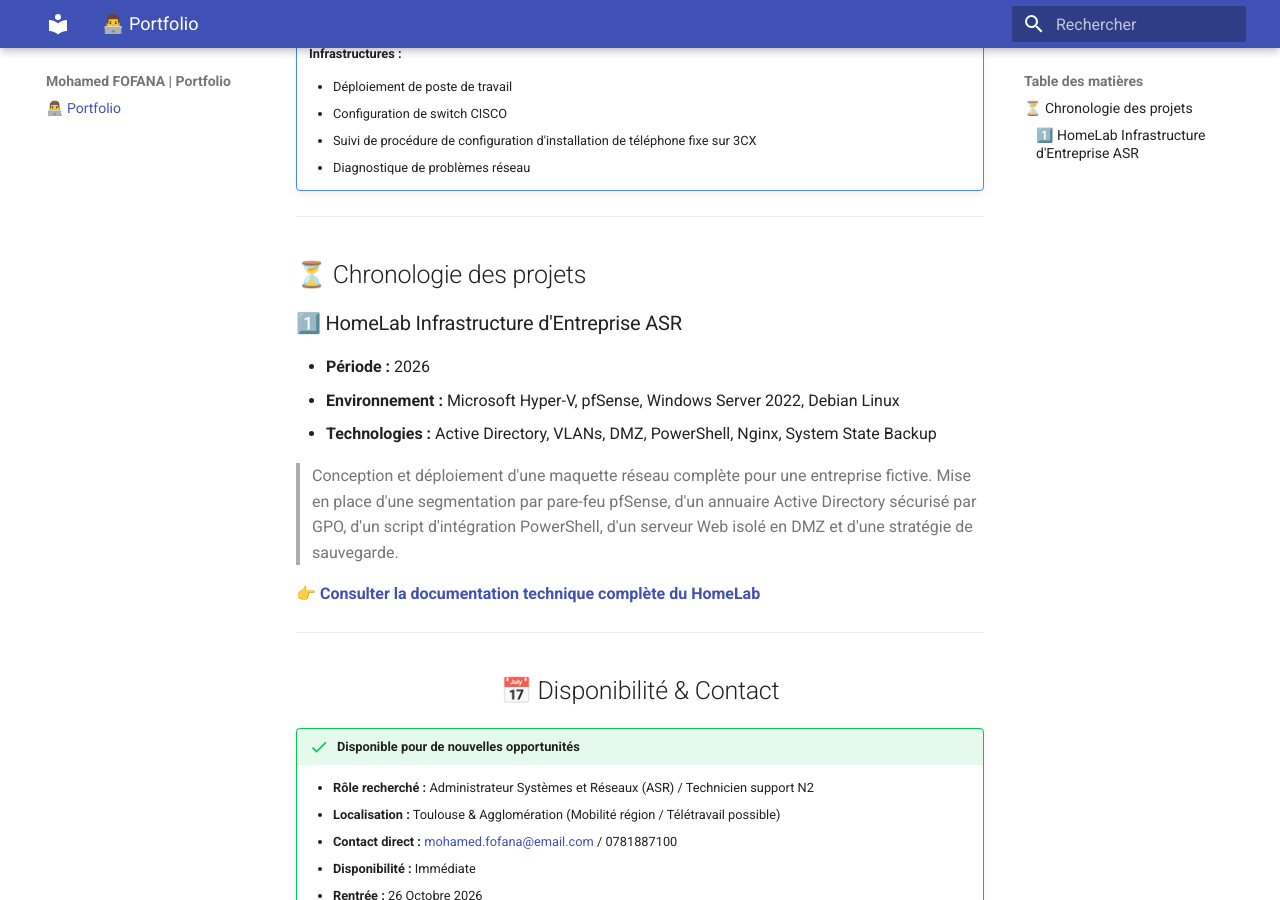
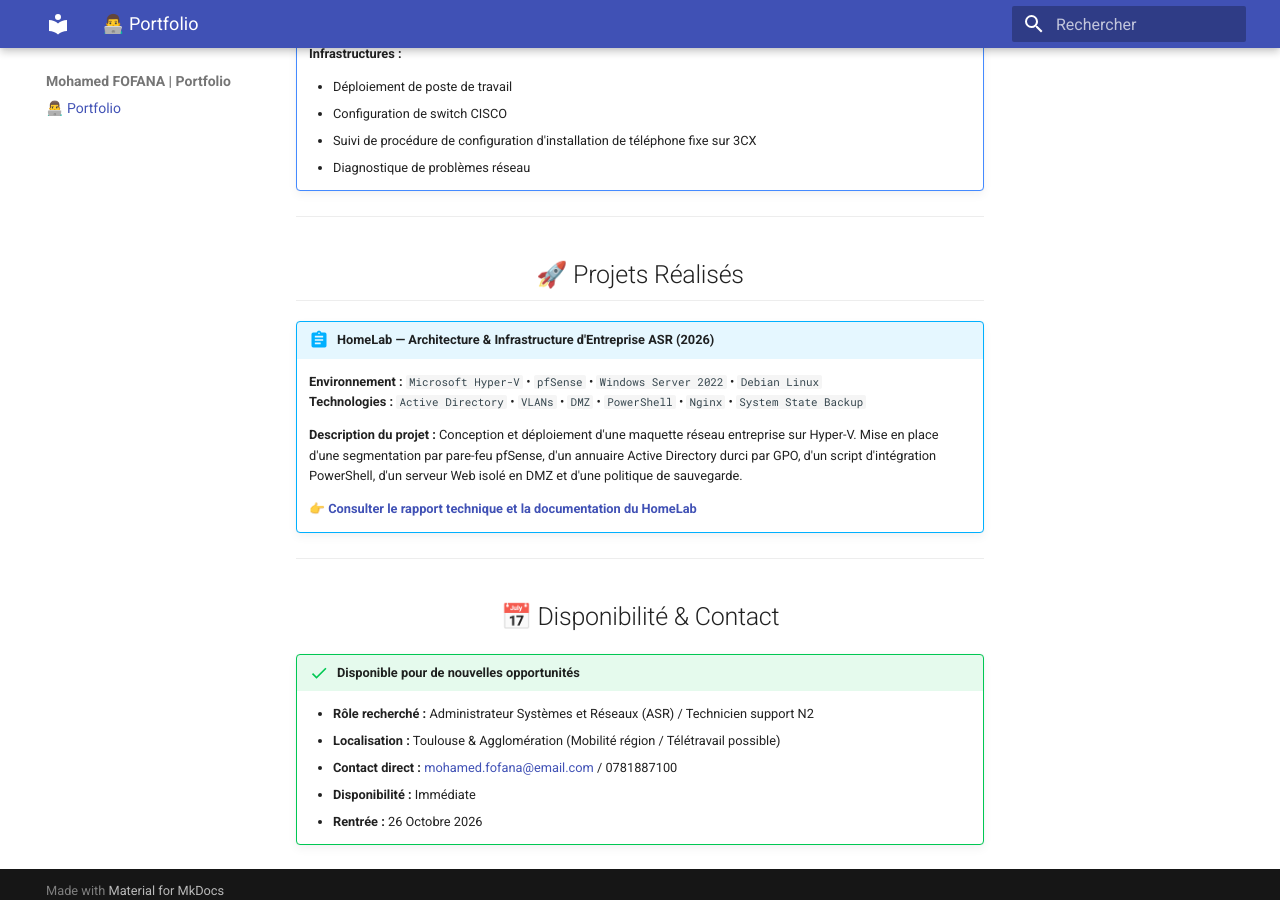
Before and after one commit to mohamedfofana/HomeLab, an MkDocs documentation site: the page built from docs/index.md, in a window 1280 px wide and 900 px high, scrolled down 2239 px. Built offline with MkDocs 1.6.1 and Material for MkDocs 9.7.7, drawn with Linux system fonts in a browser that asks for light colours.

Commit message:
Update index.md

```diff
--- a/docs/index.md
+++ b/docs/index.md
@@ -129,17 +129,19 @@
 
 ---
 
+<div align="center">
+<h2 style="border-bottom: 0.05rem solid var(--md-default-fg-color--lightest); padding-bottom: 0.4rem;">🚀 Projets Réalisés</h2>
+</div>
 
-## ⏳ Chronologie des projets
+!!! abstract "HomeLab — Architecture & Infrastructure d'Entreprise ASR (2026)"
 
-### 1️⃣ HomeLab Infrastructure d'Entreprise ASR
-* **Période :** 2026
-* **Environnement :** Microsoft Hyper-V, pfSense, Windows Server 2022, Debian Linux
-* **Technologies :** Active Directory, VLANs, DMZ, PowerShell, Nginx, System State Backup
+    **Environnement :** `Microsoft Hyper-V` • `pfSense` • `Windows Server 2022` • `Debian Linux`
+    **Technologies :** `Active Directory` • `VLANs` • `DMZ` • `PowerShell` • `Nginx` • `System State Backup`
 
-> Conception et déploiement d'une maquette réseau complète pour une entreprise fictive. Mise en place d'une segmentation par pare-feu pfSense, d'un annuaire Active Directory sécurisé par GPO, d'un script d'intégration PowerShell, d'un serveur Web isolé en DMZ et d'une stratégie de sauvegarde.
+    **Description du projet :**
+    Conception et déploiement d'une maquette réseau entreprise sur Hyper-V. Mise en place d'une segmentation par pare-feu pfSense, d'un annuaire Active Directory durci par GPO, d'un script d'intégration PowerShell, d'un serveur Web isolé en DMZ et d'une politique de sauvegarde.
 
-👉 **[Consulter la documentation technique complète du HomeLab](./homelab/01-pfsense.md)**
+    👉 **[Consulter le rapport technique et la documentation du HomeLab](./homelab/01-pfsense.md)**
 
 ---
 <div align="center">
```
